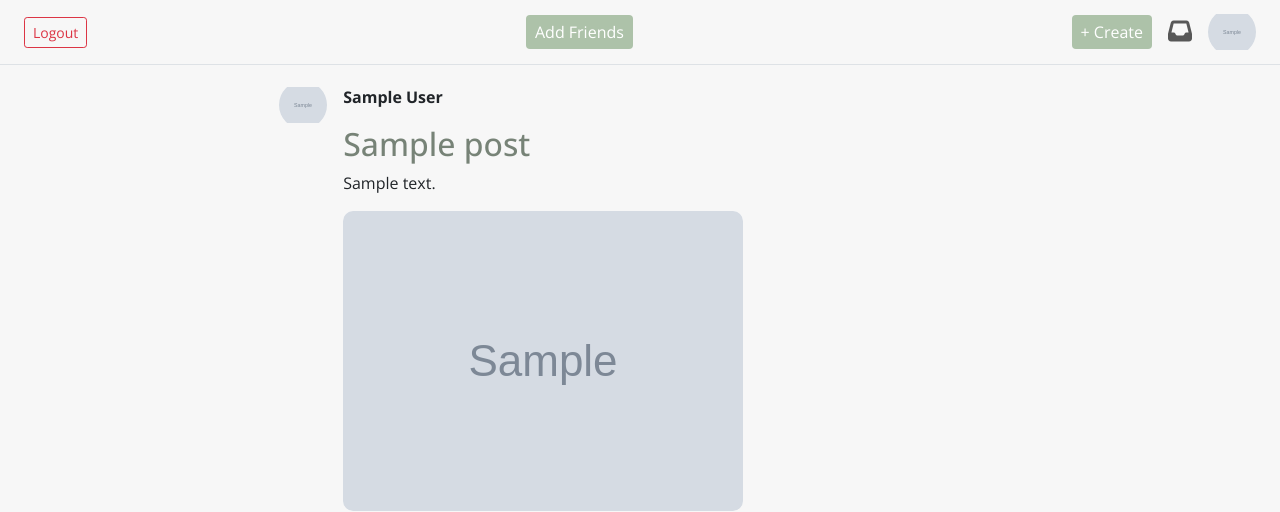
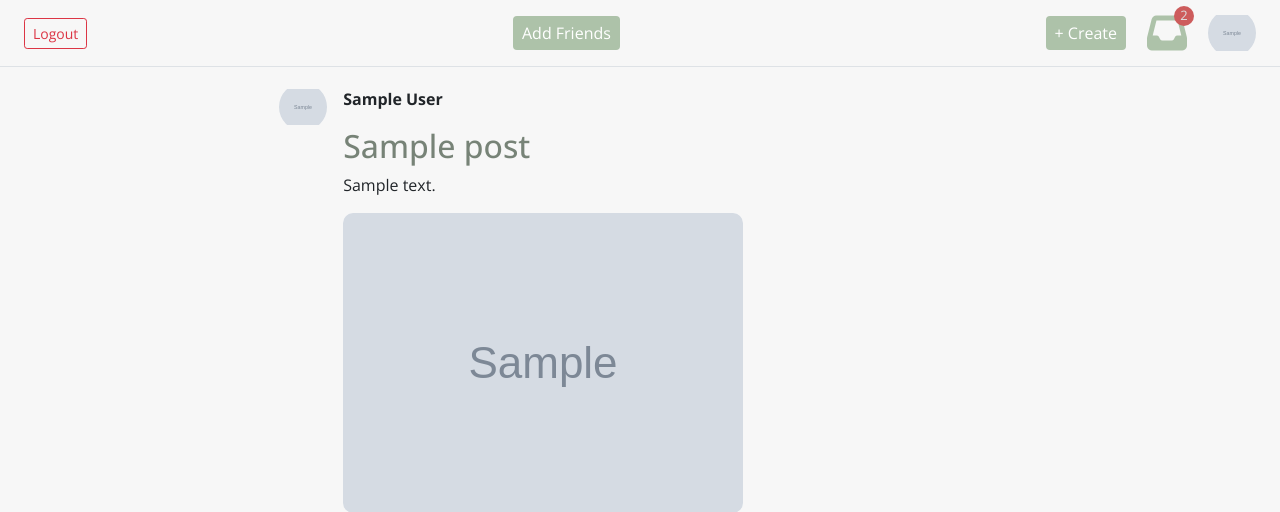
Before and after one commit to LefanTan/wedlab-cmput404-project, a Django app: template home/templates/home.html in a window 1280 px wide. Shown: the top 512 px of the page. Run offline with Django 3.2, Linux system fonts and the light colour scheme; the template is opened without the code that fills it: most values are stand-ins (such as "Sample title", 1, 10 or a date in 2020); grey boxes marked "Sample" are stand-in pictures; some libraries are stand-ins or nearby versions.

Commit message:
update inbox

```diff
--- a/home/templates/home.html
+++ b/home/templates/home.html
@@ -13,7 +13,8 @@
   <a href="{% url "add_friends" %}" class="btn green-btn create">Add Friends</a>
   <a href="{% url 'home_post_create' %}" class="btn green-btn create">+ Create</a>
   <button aria-label="inbox" class="inbox" onclick="location.href='{% url 'inbox' %}'">
-    <i class="fa-solid fa-inbox"></i>
+    <span class="fa-solid fa-inbox"></span>
+    <span class="button_badge">2</span>
   </button>
   <a class="profile-link" href="{{ author.url }}">
     {% if author.profileImage %}
--- a/static/css/home.css
+++ b/static/css/home.css
@@ -16,11 +16,19 @@ header > .create {
 
 .inbox {
   background-color: transparent;
-  color: rgb(87, 87, 87);
+  color: var(--primary-400);
   border: none;
+  outline: none;
+  position: relative;
+  display: flex;
+  align-items: center;
+  justify-content: center;
+  width: 50px;
+  height: 50px;
+  font-size: 40px;
   margin-left: 1rem;
-  transition: 200ms;
 }
+
 
 .inbox:hover {
   transform: scale(1.1);
@@ -28,6 +36,22 @@ header > .create {
 
 .inbox > i {
   font-size: 1.5rem;
+}
+
+
+.inbox .button_badge {
+  position: absolute;
+  top: -2px;
+  right: -2px;
+  width: 20px;
+  height: 20px;
+  border-radius: 50%;
+  background-color: indianred;
+  display: flex;
+  color: #dddddd;
+  align-items: center;
+  justify-content: center;
+  font-size: small;
 }
 
 .profile-link {
@@ -49,15 +73,12 @@ header > .create {
 .profile-pic-default {
   background-color: var(--primary-400);
   color: white;
-
   display: flex;
   align-items: center;
   justify-content: center;
-
   min-width: 3rem;
   min-height: 3rem;
   font-size: 1rem;
-
   position: relative;
 }
 
```
